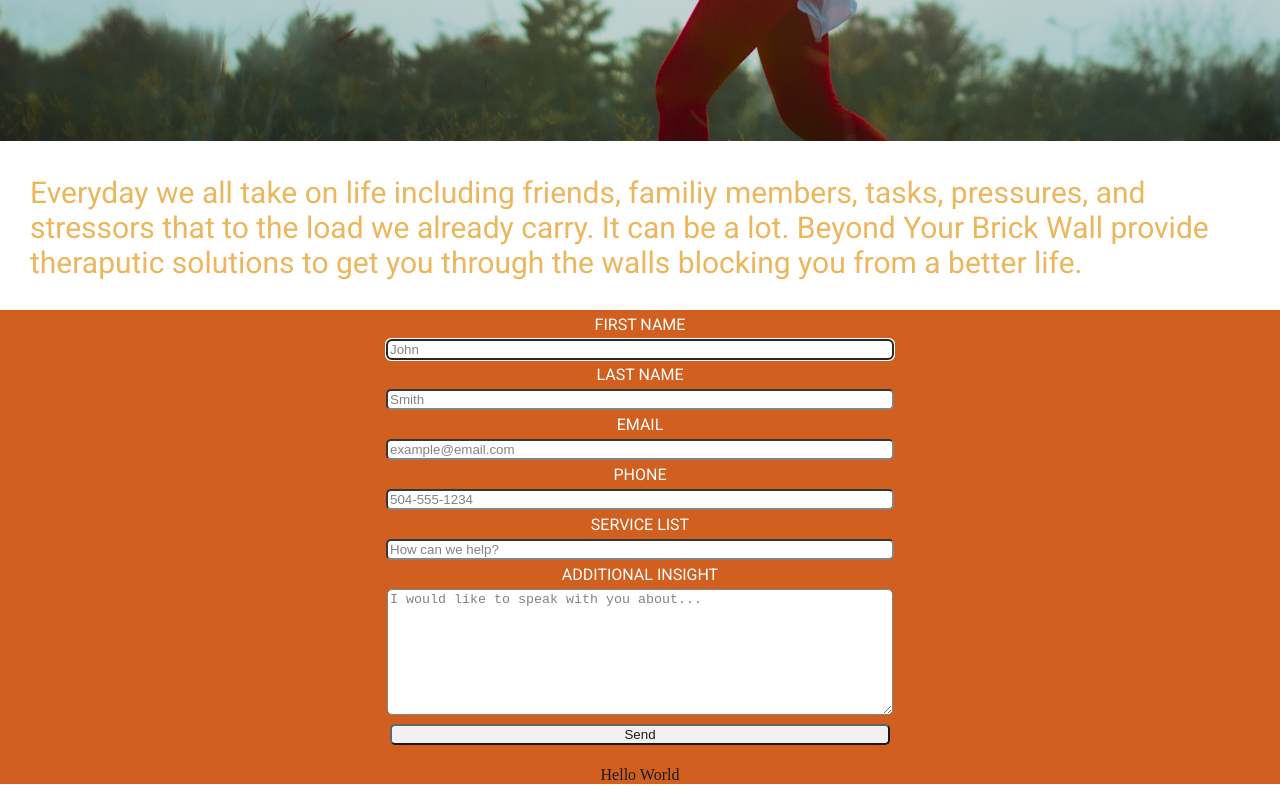
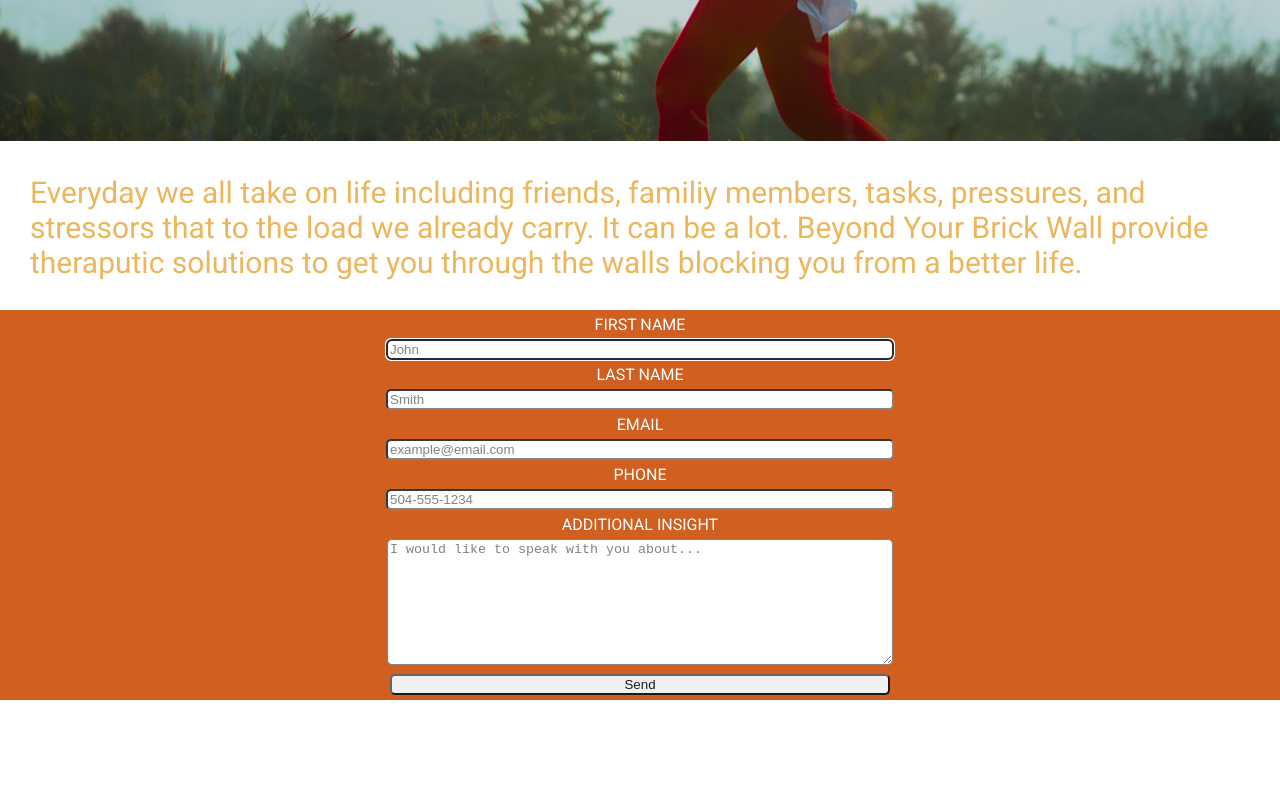
Before and after one commit to aturnage/beoyndyourbrickwall, a plain HTML site: page index.html in a window 1280 px wide. Shown: the part 631-1431 px from the top of the page. After the commit the page ends 1331 px from the top, so only its background shows below. Drawn offline with Linux system fonts and the light colour scheme.

Commit message:
removed footer and service list.  Attached email to form

```diff
--- a/index.html
+++ b/index.html
@@ -27,7 +27,7 @@
       walls blocking you from a better life.
     </div>
   </div>
-  <form class="formheader" method="POST">
+  <form class="formheader" action="mailto:turnageaa@gmail.com" method="POST" enctype="text/plain">
        <div class="labelAlign">
           <label for="First Name">
             First Name
@@ -60,16 +60,25 @@
       <div>
         <input type="text" name="phone" placeholder="504-555-1234">
       </div>
+      <!-- <div>
+        <p class="labelAlign" >Service List: How can we help?</p>
+      </div>
+      <select>
+         <option value="0">Select car:</option>
+         <option value="1">Audi</option>
+         <option value="2">BMW</option>
+         <option value="3">Citroen</option>
+         <option value="4">Ford</option>
+         <option value="5">Honda</option>
+         <option value="6">Jaguar</option>
+         <option value="7">Land Rover</option>
+         <option value="8">Mercedes</option>
+         <option value="9">Mini</option>
+         <option value="10">Nissan</option>
+         <option value="11">Toyota</option>
+         <option value="12">Volvo</option>
+   </select> -->
       <div class="labelAlign">
-        <label for="Service List">
-          Service List
-        </label>
-      </div>
-      <div>
-        <input type="text" name="Service List" placeholder="How can we help?">
-      </div>
-       <div>
-       <div class="labelAlign">
         <label for="Client Info">
           Additional insight
         </label>
@@ -81,9 +90,5 @@
           <input type="submit" value="Send">
       </div>
     </form>
-    <div class="footer">
-      <p>Hello World</p>
-    </div>
-
 </body>
 </html>
```
